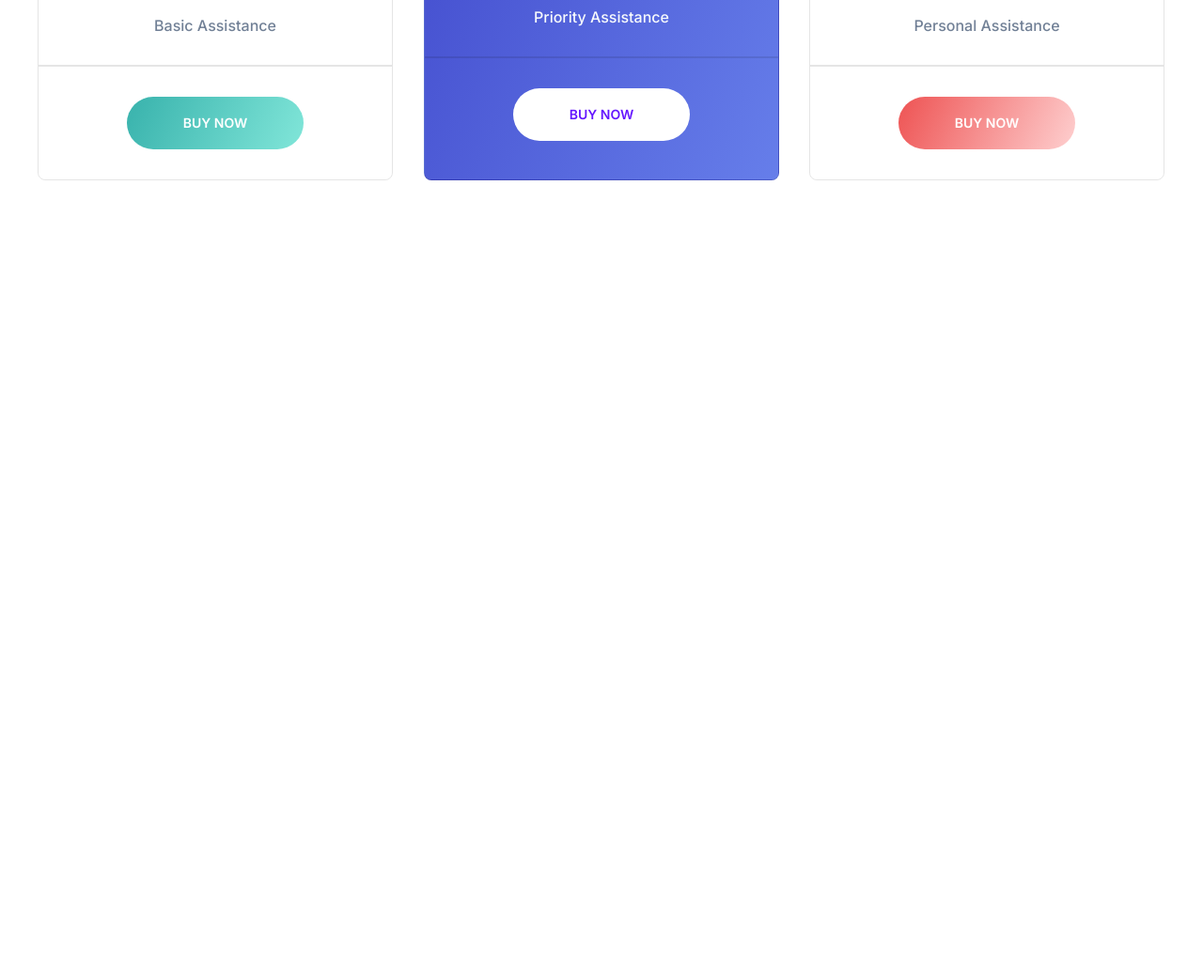
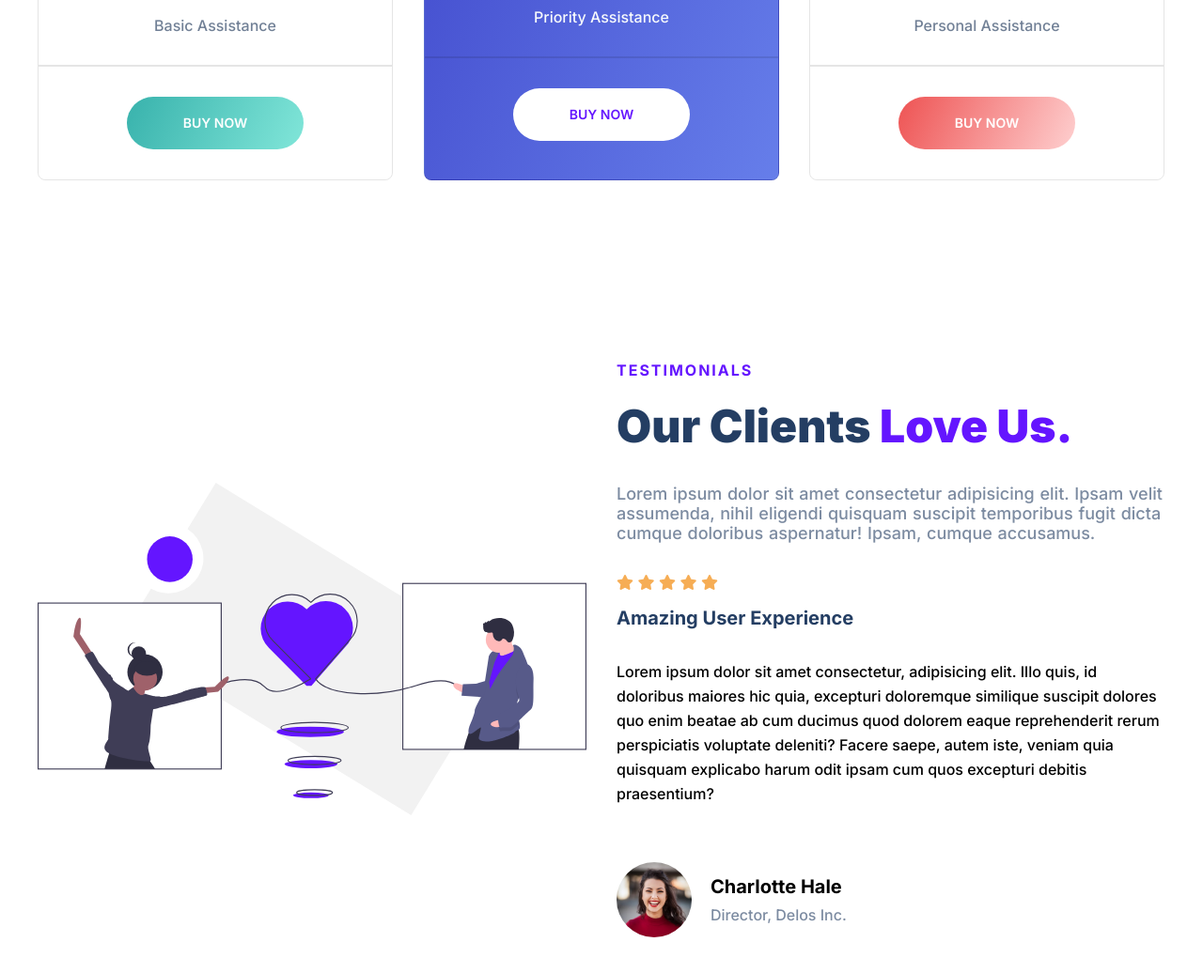
Before and after one commit to MatGrahame/Treact-Clone, a plain HTML site: page index.html in a window 1280 px wide. Shown: the part 4095-5131 px from the top of the page at 94% size. Before the commit the page ends 4383 px from the top, so only its background shows below. Drawn offline with Linux system fonts and the light colour scheme.

Commit message:
testimonials

```diff
--- a/index.html
+++ b/index.html
@@ -301,6 +301,61 @@
                   </div>
              </div>
         </section>
+        <section id="testimonials">
+            <div class="container">
+              <div class="row">
+                <figure class="testimonials__img--wrapper">
+                  <img
+                    class="testimonials__img"
+                    src="./assets/testimonials.svg"
+                    alt=""
+                  />
+                </figure>
+                <div class="testimonials__description">
+                  <span class="testimonials__title purple">TESTIMONIALS</span>
+                  <h2 class="testimonials__subtitle">
+                    Our Clients <span class="purple">Love Us.</span>
+                  </h2>
+                  <p class="testimonials__para">
+                    Lorem ipsum dolor sit amet consectetur adipisicing elit. Ipsam
+                    velit assumenda, nihil eligendi quisquam suscipit temporibus
+                    fugit dicta cumque doloribus aspernatur! Ipsam, cumque
+                    accusamus.
+                  </p>
+                  <div class="stars__wrapper">
+                    <i class="fas fa-star"></i>
+                    <i class="fas fa-star"></i>
+                    <i class="fas fa-star"></i>
+                    <i class="fas fa-star"></i>
+                    <i class="fas fa-star"></i>
+                  </div>
+                  <h3 class="testimonials__subtitle2">Amazing User Experience</h3>
+                  <p class="testimonials__para2">
+                    Lorem ipsum dolor sit amet consectetur, adipisicing elit. Illo
+                    quis, id doloribus maiores hic quia, excepturi doloremque
+                    similique suscipit dolores quo enim beatae ab cum ducimus quod
+                    dolorem eaque reprehenderit rerum perspiciatis voluptate
+                    deleniti? Facere saepe, autem iste, veniam quia quisquam
+                    explicabo harum odit ipsam cum quos excepturi debitis
+                    praesentium?
+                  </p>
+                  <div class="testimonials__profile">
+                    <figure class="profile__img--wrapper">
+                      <img
+                        class="profile__img"
+                        src="./assets/person1.avif"
+                        alt=""
+                      />
+                    </figure>
+                    <div class="testimonials__profile--description">
+                      <span class="profile__title">Charlotte Hale</span>
+                      <span class="profile__description">Director, Delos Inc.</span>
+                    </div>
+                  </div>
+                </div>
+              </div>
+            </div>
+          </section>
     </main>
 </body>
 </html>
--- a/styles.css
+++ b/styles.css
@@ -653,3 +653,106 @@ header .row {
     width: 100%;
     height: 56px;
 }
+
+
+
+
+
+/* TESTIMONIALS */
+
+#testimonials {
+    padding: 96px 0;
+}
+
+#testimonials .row {
+    display: flex;
+}
+
+.testimonials__img--wrapper {
+    width: 50%;
+    display: flex;
+    justify-content: center;
+    align-items: center;
+}
+
+.testimonials__img {
+    width: 100%;
+}
+
+.testimonials__description {
+    width: 50%;
+    display: flex;
+    flex-direction: column;
+    margin-left: 32px;
+}
+
+.testimonials__title {
+    font-weight: 700;
+    letter-spacing: 2px;
+    margin-bottom: 20px;
+}
+
+.testimonials__subtitle {
+    font-size: 48px;
+    font-weight: 900;
+    color: #243E63;
+}
+
+.testimonials__para {
+    color: #7C8BA1;
+    font-size: 18px;
+    font-weight: 500;
+    word-spacing: 1px;
+}
+
+.stars__wrapper {
+    color: rgb(246, 173, 85)
+}
+
+.testimonials__subtitle2 {
+    font-weight: 700;
+    font-size: 20px;
+    margin-top: 16px;
+    color: #243E63;
+}
+
+.testimonials__para2 {
+    font-size: 16px;
+    font-weight: 500;
+    line-height: 1.625;
+    margin-bottom: 40px;
+}
+
+.testimonials__profile {
+    display: flex;
+    align-items: center;
+    margin-top: 20px;
+}
+
+.testimonials__profile--description {
+    display: flex;
+    flex-direction: column;
+    margin-left: 20px;
+}
+
+.profile__img--wrapper {
+    width: 80px;
+    height: 80px;
+}
+
+.profile__img {
+    width: 100%;
+    border-radius: 9999px;
+}
+
+.profile__title {
+    font-size: 20px;
+    font-weight: 700;
+    margin-bottom: 8px;
+}
+
+.profile__description {
+    font-size: 16px;
+    font-weight: 500;
+    color: #7C8BA1;
+}
```
